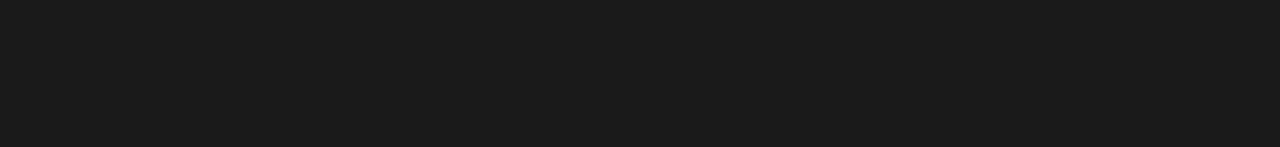
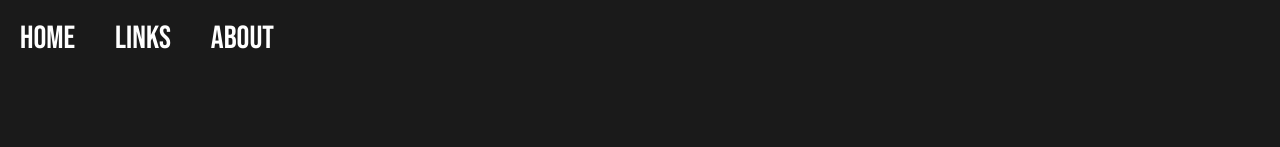
Before and after one commit to BT-Compile/B-TCODE, a React (Create React App) app in the folder my-app/: page /Links in a window 1280 px wide. Before the commit this address had no page. Shown: the top 147 px of the page. Built offline with nearby package versions, Linux system fonts and the light colour scheme.

Commit message:
Fixed url page names, additional css fixes

```diff
--- a/my-app/src/Pages/Components/App.css
+++ b/my-app/src/Pages/Components/App.css
@@ -305,10 +305,6 @@
   padding: 5px;
 }
 
-.spacer {
-  margin: 5%;
-}
-
 .footerMain {
   color: white;
 }
--- a/my-app/src/Pages/Components/Navigation.js
+++ b/my-app/src/Pages/Components/Navigation.js
@@ -4,8 +4,8 @@
 export default function Navigation() {
     return (
         <nav className="navContainer">
-            <SquareLink id="Code" to="/">Home</SquareLink>
-            <SquareLink id="Contact" to="/Contact">Contact</SquareLink>
+            <SquareLink id="Home" to="/">Home</SquareLink>
+            <SquareLink id="Links" to="/Links">Links</SquareLink>
             <SquareLink id="About" to="/About">About</SquareLink>
         </nav>
     );
--- a/my-app/src/Pages/Contact.js
+++ b/my-app/src/Pages/Links.js
@@ -6,9 +6,8 @@
 import Navigation from './Components/Navigation';
 import Footer from './Components/Footer';
 import LinksSection from './Components/LinksSection';
-import FadeInSection from './Components/Fade';
 
-const Contact = () => {
+const Links = () => {
     return (
         <>
             <div id='wrapper'>
@@ -19,11 +18,11 @@
                 <br />
                 <br />
                 <br />
-                <div className='spacer'></div>
+                <br />
                 <Footer />
             </div>
         </>
     );
 }
 
-export default Contact;
+export default Links;
--- a/my-app/src/index.js
+++ b/my-app/src/index.js
@@ -4,15 +4,15 @@
 import { BrowserRouter, Route, Routes } from 'react-router-dom';
 import App from './Pages/App';
 import About from './Pages/About';
-import Contact from './Pages/Contact';
+import Links from './Pages/Links';
 
 ReactDOM.render(
   <BrowserRouter>
     <Routes>
       <Route path='/' exact Component={App} />
-      <Route path='/Code' Component={App} />
+      <Route path='/Home' Component={App} />
       <Route path='/About' Component={About} />
-      <Route path='/Contact' Component={Contact} />
+      <Route path='/Links' Component={Links} />
     </Routes>
   </BrowserRouter>,
   document.getElementById('root')
```
